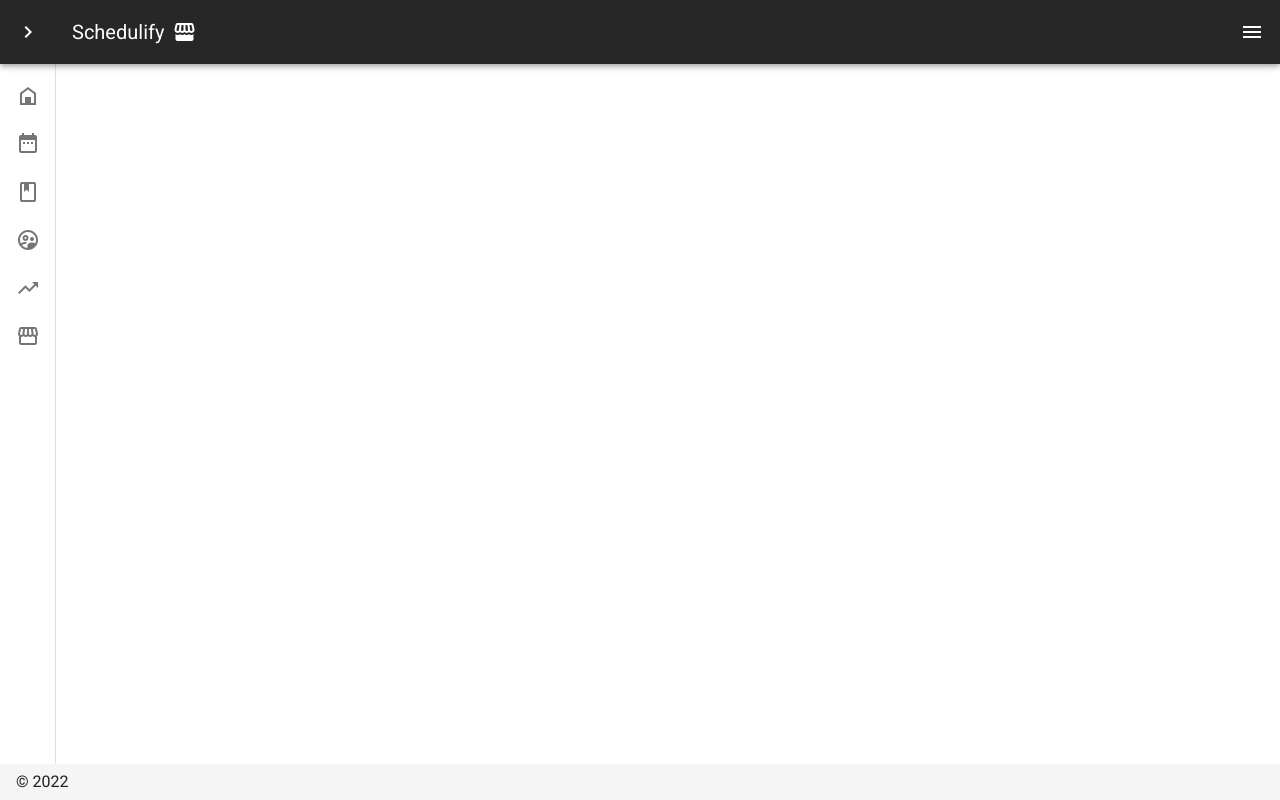
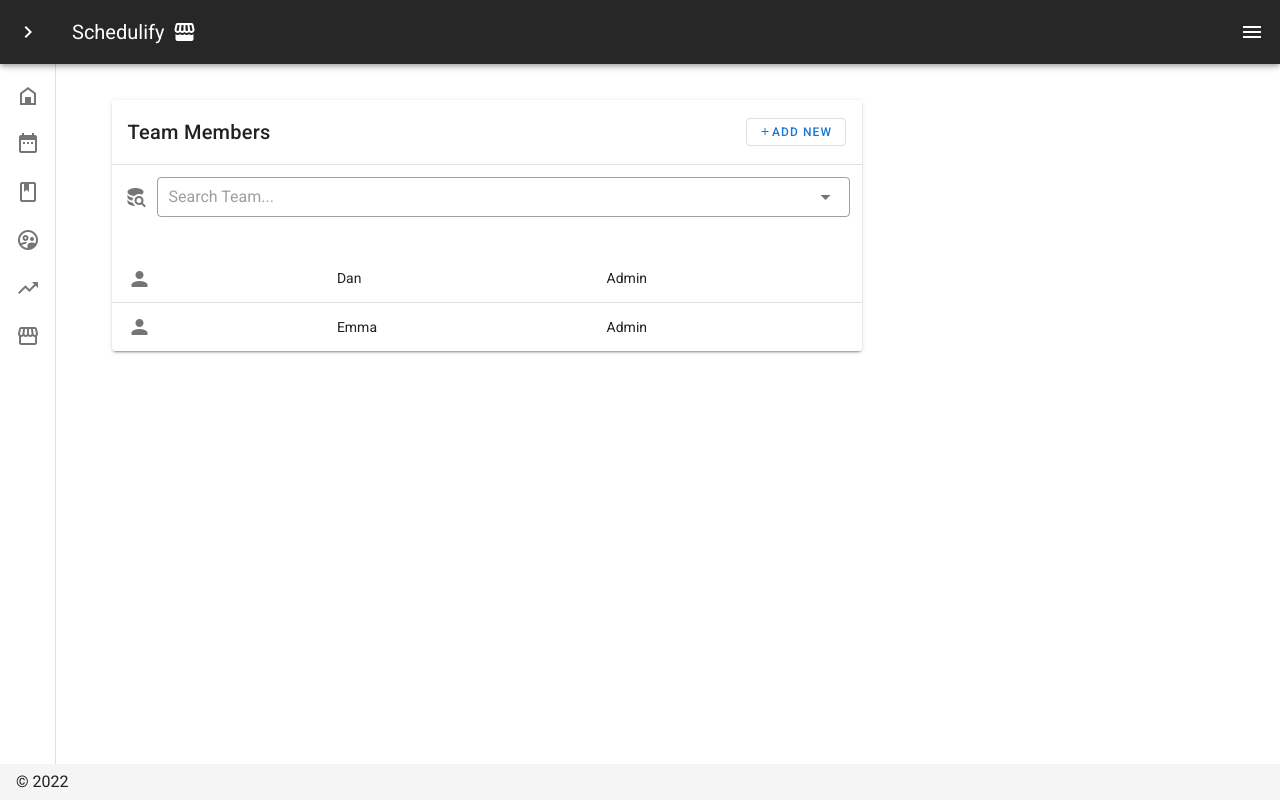
Before and after one commit to DanielOttodev/admin, a Nuxt app: page /business/team in a window 1280 px wide. Built offline with nearby package versions, Linux system fonts and the light colour scheme.

Commit message:
Team Page

```diff
--- a/components/AddServiceForm.vue
+++ b/components/AddServiceForm.vue
@@ -1,6 +1,8 @@
 <template>
     <v-container>
-        <v-card>
+        <v-row justify="center">
+            <v-col >
+<v-card max-width="1000" class="mx-auto" >
             <v-card-title>Service Details</v-card-title>
             <v-divider />
             <v-container>
@@ -50,6 +52,10 @@
                 </v-row>
             </v-card-actions>
         </v-card>
+            </v-col>
+
+        </v-row>
+
     </v-container>
 </template>
 
--- a/components/Counter.vue
+++ b/components/Counter.vue
@@ -1,11 +1,11 @@
 <template>
     <v-container>
         <v-row>
-            <v-col>
-                <v-select v-model="thours" solo label="Hours" :items="hours"></v-select>
+            <v-col class="shrink">
+                <v-select v-model="thours" outlined label="Hours" :items="hours"></v-select>
             </v-col>
-            <v-col>
-                <v-select v-model="tminutes" solo label="Minutes" :items="hours"></v-select>
+            <v-col class="shrink">
+                <v-select v-model="tminutes" outlined label="Min" :items="hours"></v-select>
             </v-col>
         </v-row>
     </v-container>
--- /dev/null
+++ b/components/TeamCard.vue
@@ -0,0 +1,66 @@
+<template>
+  <v-container>
+    <v-row>
+      <v-col>
+        <v-card class="text-center" max-width="750">
+          <v-card-title
+            >Team Members
+            <v-btn absolute small outlined text light right color="primary">
+              <v-icon x-small>mdi-plus</v-icon> Add New</v-btn
+            >
+          </v-card-title>
+          <v-divider></v-divider>
+          <v-autocomplete
+            prepend-icon="mdi-database-search"
+            outlined
+            dense
+            placeholder="Search Team..."
+            class="pa-3"
+          ></v-autocomplete>
+          <v-simple-table >
+            <template >
+                <tbody>
+                    <tr class="t-item" v-for="item in staff" :key="item.id">
+                    <td class="align-left"><v-icon>mdi-account</v-icon></td>
+                    <td>{{item.name}}</td>
+                    <td>{{item.role}}</td>
+
+                    </tr>
+
+                </tbody>
+            </template>
+          </v-simple-table>
+        </v-card>
+
+      </v-col>
+    </v-row>
+  </v-container>
+</template>
+
+<script>
+export default {
+    data:() => ({
+        staff:[
+            {
+                id:0,
+                name:"Dan",
+                role:"Admin"
+            },
+                    {
+                id:1,
+                name:"Emma",
+                role:"Admin"
+            }
+        ]
+    })
+};
+</script>
+
+<style>
+td{
+    text-align:left;
+}
+.t-item:hover{
+    cursor:pointer;
+}
+</style>
--- a/pages/business/addservice.vue
+++ b/pages/business/addservice.vue
@@ -1,9 +1,14 @@
 <template>
     <v-sheet>
+        <v-row>
+            <v-col>
         <v-btn left absolute text outlined small>
             <v-icon @click="routeBack()">mdi-chevron-double-left</v-icon>
         </v-btn>
-        <v-container>
+            </v-col>
+        </v-row>
+
+        <v-container class="ml-3 mt-5">
             <AddServiceForm />
         </v-container>
     </v-sheet>
--- /dev/null
+++ b/pages/business/team/index.vue
@@ -0,0 +1,16 @@
+<template>
+<v-container>
+<TeamCard/>
+
+</v-container>
+</template>
+
+<script>
+export default {
+
+}
+</script>
+
+<style>
+
+</style>
```
Also changed, not shown: pages/business/team/add.vue (added).
